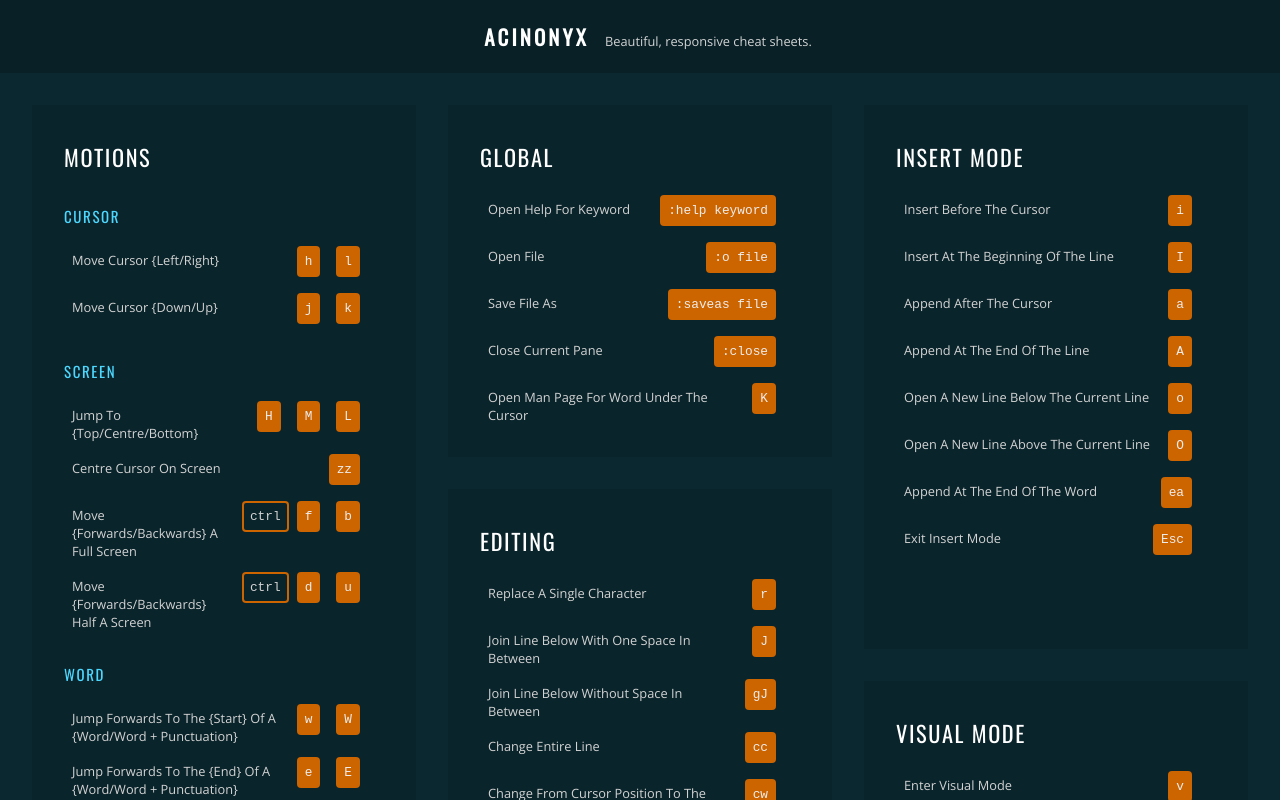
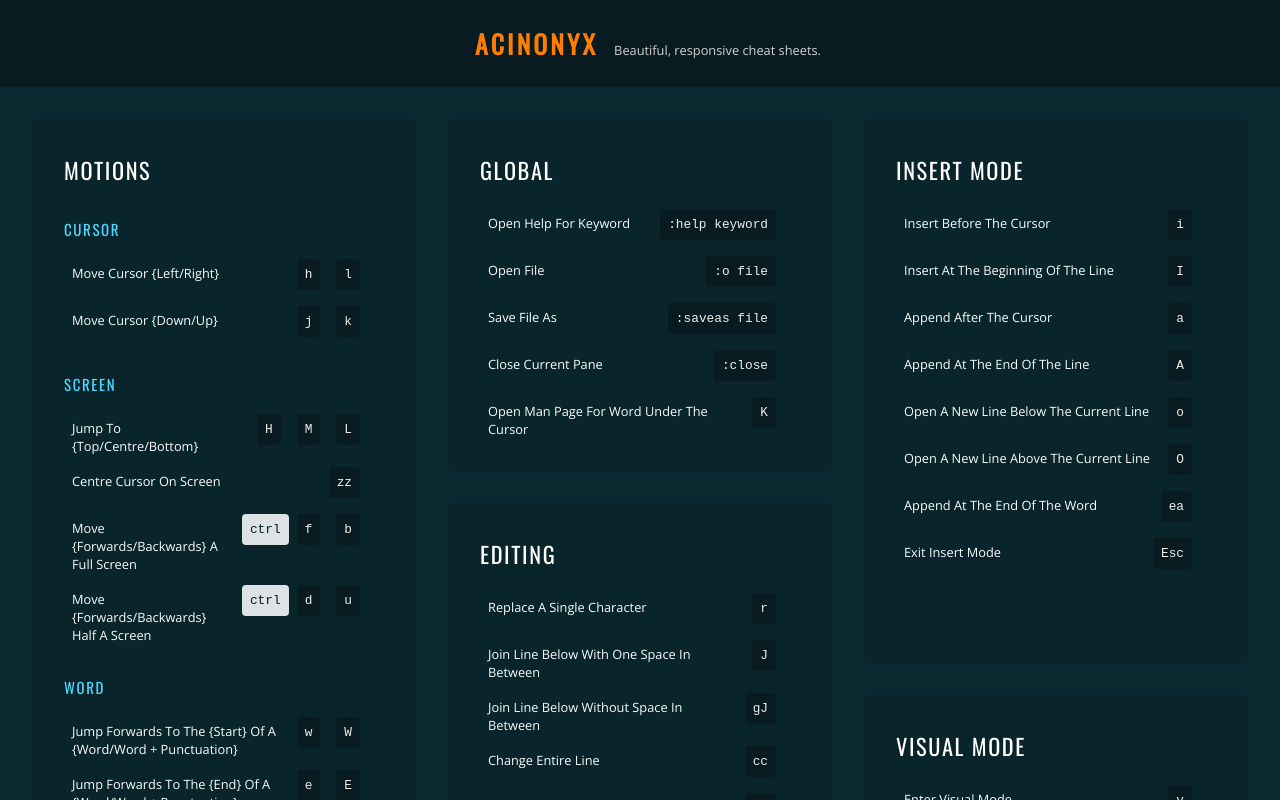
Before and after one commit to cpoliver/acinonyx, a React (Create React App) app: page / in a window 1280 px wide. Shown: the top 800 px of the page. Built offline with nearby package versions, Linux system fonts and the light colour scheme.

Commit message:
feat(styles): Rework colours

```diff
--- a/src/App.css
+++ b/src/App.css
@@ -1,18 +1,13 @@
-.c-app {
-  color: lightgrey;
-}
-
 .c-app__header {
   align-items: baseline;
-  background-color: #082026;
-  color: white;
+  background-color: #071B20;
   display: flex;
   justify-content: center;
   padding: .25rem 1rem;
 }
 
 .c-app__title {
-  font-size: 1.3rem;
+  color: #FF7D00;
   letter-spacing: .2rem;
   padding: .2rem 1rem;
   text-transform: uppercase;
--- a/src/components/styles/Item.css
+++ b/src/components/styles/Item.css
@@ -22,8 +22,9 @@
 }
 
 .c-item__modifiers > pre {
-  box-shadow: inset 0px 0px 0px 2px #CC6400;
+  background: #DDE3E5;
   border-radius: 4px;
+  color: #071B20;
   margin: .25rem -.5rem .5rem 1rem;
   padding: .5rem;
 }
@@ -35,7 +36,7 @@
 }
 
 .c-item__command > pre {
-  background: #CC6400;
+  background: #071B20;
   border-radius: 4px;
   color: #eee;
   margin: .25rem .5rem;
--- a/src/components/styles/Section.css
+++ b/src/components/styles/Section.css
@@ -1,5 +1,6 @@
 .c-section {
   background: #0A242B;
+  border-radius: 4px;
   padding: 1rem 2rem;
 }
 
```
